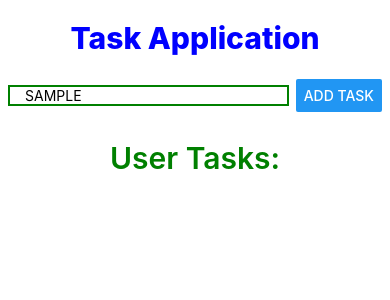
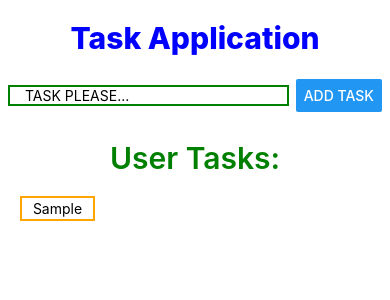
Before and after one commit to Sahil-4U/task-project-in-Native, a React Native app: screen / in a window 390 px wide. Both pictures are taken after typing "Sample" into the empty fields and a click on the button "ADD TASK". Shown: the top 300 px of the page. Built offline with nearby package versions, Linux system fonts and the light colour scheme.

Commit message:
create a basic layout and add some validations

```diff
--- a/components/Task.js
+++ b/components/Task.js
@@ -2,24 +2,43 @@ import { View, Text, Button, TextInput, StyleSheet } from 'react-native'
 import React, { useState } from 'react'
 
 const Task = () => {
-    const [input, setInput] = useState();
-    const [data, setData] = useState();
+    const [input, setInput] = useState('');
+    const [data, setData] = useState([]);
 
 
     const handleInput = () => {
-        setData(input);
+        if (!input) {
+            alert('provide a value first');
+            return;
+        }
+        setData((prev) => {
+            return [...prev, input]
+        });
+        setInput("");
+    }
+    const handleInputChange = (col) => {
+        setInput(col);
     }
     return (
         <View>
             <Text style={styles.heading}>Task Application</Text>
             <View style={styles.container}>
                 <TextInput style={styles.inputContainer} placeholder='task please...'
-                    onChange={(e) => { setInput(e.target.value) }}
+                    value={input}
+                    onChangeText={handleInputChange}
                 />
                 <Button title='add task' onPress={handleInput} />
             </View>
             <Text style={styles.subHeading}>User Tasks:</Text>
-
+            <View style={styles.tasksBox}>
+                {
+                    data?.map((val, index) => {
+                        return (
+                            <Text key={index} style={styles.list}>{val}</Text>
+                        )
+                    })
+                }
+            </View>
         </View>
     )
 }
@@ -54,6 +73,20 @@ const styles = StyleSheet.create({
         textTransform: 'uppercase',
         borderWidth: 2,
         borderColor: 'green',
+    },
+    list: {
+        textAlign: 'center',
+        width: '20%',
+        borderWidth: 2,
+        borderColor: "orange",
+        margin: 5,
+        padding: 2,
+    },
+    tasksBox: {
+        marginLeft: 15,
+        flexDirection: 'row',
+        alignItems: 'center',
+        flexWrap: 'wrap-reverse',
     }
 })
-export default Task
+export default Task;
```
